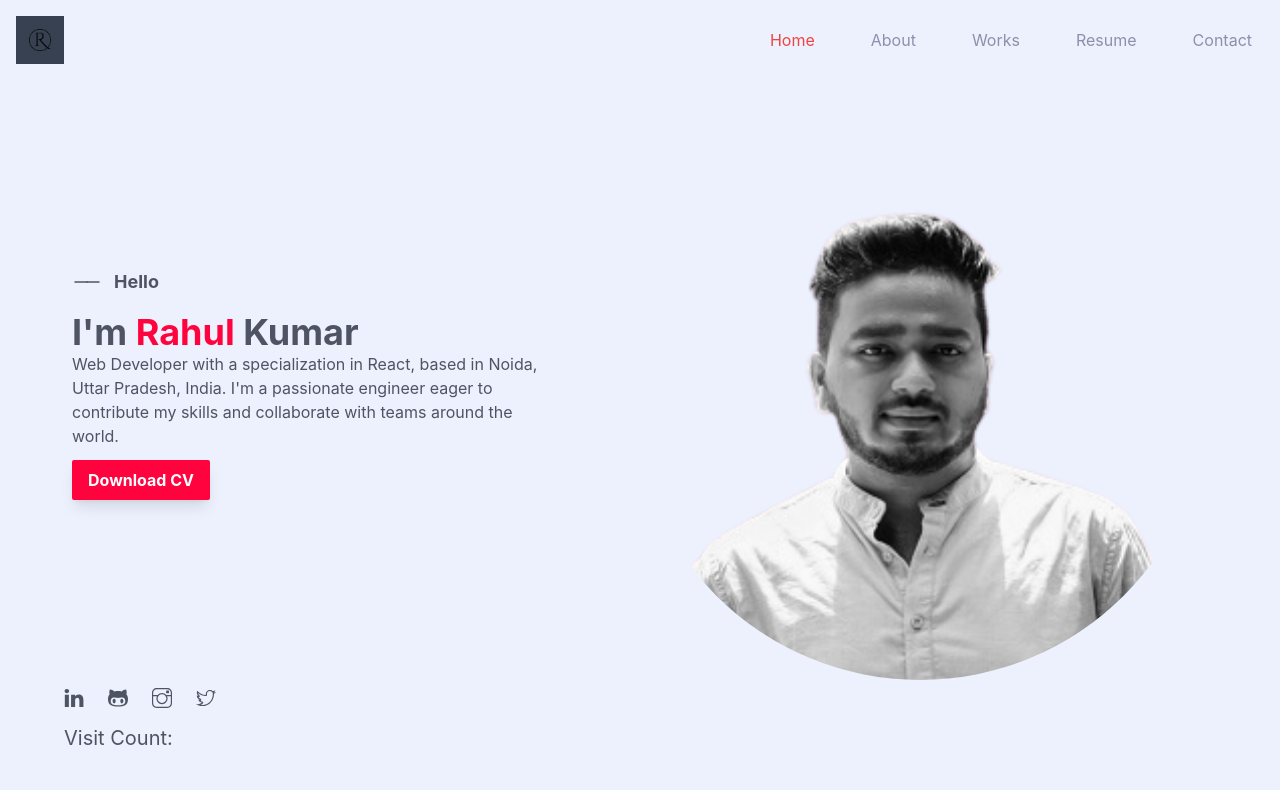
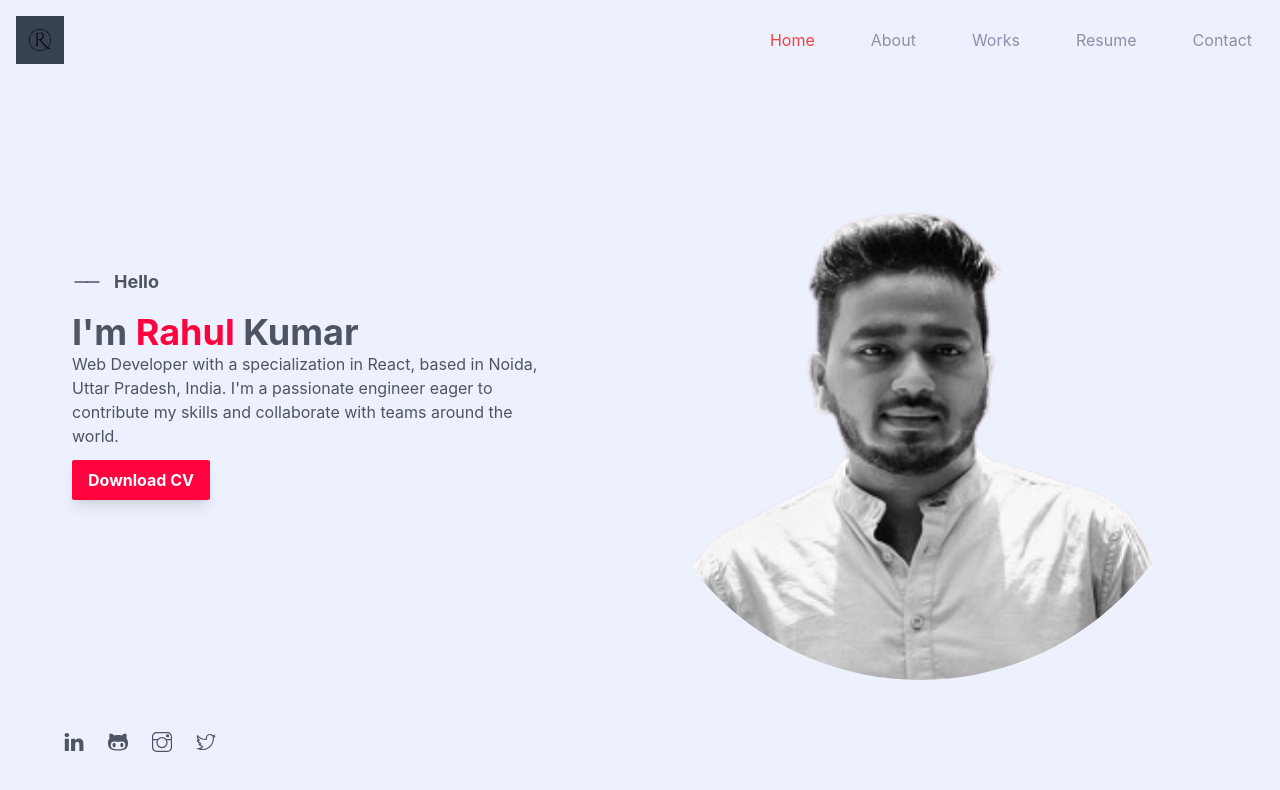
Before and after one commit to irahulkumar1/personalPortfolio, a React (Vite) app: page / in a window 1280 px wide. Shown: the top 790 px of the page. Built offline with nearby package versions, Linux system fonts and the light colour scheme; no server answers.

Commit message:
condition

```diff
--- a/src/pages/Home.tsx
+++ b/src/pages/Home.tsx
@@ -113,9 +113,11 @@ const Home = () => {
           transition={{ delay: 1, duration: 0.5 }}
         >
           <SocialMediaIcons />
-          <div className="mt-4">
-           <span>Visit Count:</span> {viewCount}
-          </div>
+          {viewCount !== undefined && (
+            <div className="mt-4">
+              <span>Visit Count:</span> {viewCount}
+            </div>
+          )}
         </motion.div>
       </section>
     </motion.main>
```
